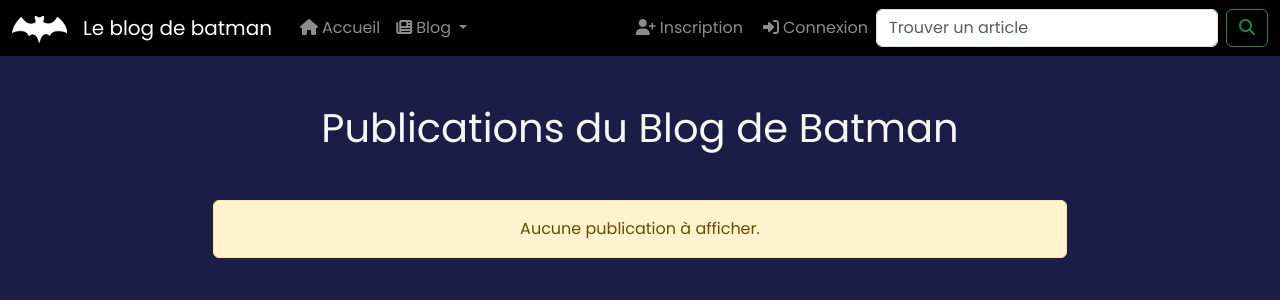
After one commit to Azianee/leblogdebatman_1, a Symfony app: template templates/blog/publication_list.html.twig in a window 1280 px wide. The commit adds this page. Shown: the top 300 px of the page. Run offline with Twig, Linux system fonts and the light colour scheme; the template is opened without the code that fills it, so the values that code supplies are empty; some libraries are stand-ins or nearby versions.

Commit message:
Ajout page liste des articles

```diff
--- a/templates/blog/new_publication.html.twig
+++ b/templates/blog/new_publication.html.twig
@@ -27,9 +27,9 @@
             {# Affichage du formulaire de création d'article #}
             {{ form(new_publication_form) }}
         </div>
+
     </div>
 
 
 
-
 {% endblock %}
--- /dev/null
+++ b/templates/blog/publication_list.html.twig
@@ -0,0 +1,77 @@
+{# Utilisation du squelette "base.html.twig #}
+{% extends "base.html.twig" %}
+
+{# Définition du titre de la page #}
+{% block title %} Liste des publications{% endblock %}
+
+{# Remplissage du body de la page #}
+
+{% block body %}
+
+    {# grille Bootstrap #}
+    <div class="container-fluid">
+
+        {# Titre H1 de la page #}
+        <div class="row">
+            <div class="col-12">
+                <h1 class="text-center my-5">Publications du Blog de Batman</h1>
+            </div>
+        </div>
+
+        {# Affichage des articles #}
+        <div class="row">
+
+            <div class="col-12 col-md-8 mx-auto">
+
+                <div class="row">
+
+                    <div class="col-12">
+
+                        {# Boucle pour parcourir tous les articles à afficher #}
+                        {% for article in articles %}
+
+                            <div class="card my-3 bg-black">
+
+                                <div class="card-header">
+
+                                    {# Titre de l'article, cliquable vers la page détaillée de l'article #}
+                                    <a class="text-decoration-none" href="####">
+                                        <i class="far fa-newspaper me-2"></i>{{ article.title }}
+                                    </a>
+                                </div>
+
+                                <div class="card-body text-light">
+
+                                    <div class="mb-2">
+
+                                        {# Affichage du contenu de l'article, tronqué à 100 mots, sans balises html, suivi de "..." et d'un lien "lire la suite" #}
+                                        {{ article.content|excerpt (100) }}
+                                        <a class="text-decoration-none" href="#####">Lire la suite</a>
+                                    </div>
+
+                                    {# Date et auteur de l'article #}
+                                    <footer class="blockquote-footer my-2">Publié le <strong>{{ article.publicationDate|date('d/m/y à H:i') }}</strong> par <strong>{{ article.author.pseudonym }}</strong></footer>
+
+
+                                </div>
+
+                            </div>
+
+                        {% else %}
+
+                            <div class="row">
+                                <div class="col-12 text-center alert alert-warning">Aucune publication à afficher.</div>
+                            </div>
+
+                        {% endfor %}
+
+                    </div>
+                </div>
+
+            </div>
+
+        </div>
+
+    </div>
+
+{% endblock %}
--- a/templates/partials/_main_navbar.html.twig
+++ b/templates/partials/_main_navbar.html.twig
@@ -37,7 +37,7 @@
                     <ul class="dropdown-menu" aria-labelledby="navbarDropdown">
 
                         {# Bouton de la page qui liste tous les articles #}
-                        <li><a class="dropdown-item" href="##################">Publications</a></li>
+                        <li><a class="dropdown-item" href="{{ path('blog_publication_list') }}">Publications</a></li>
 
                         {# Affichage des boutons réservés aux administrateurs #}
                         {% if is_granted('ROLE_ADMIN') %}
```
Also changed, not shown: src/Controller/BlogController.php (+36 -17 lines), src/Twig/Extension/AppExtension.php (added, +28 -0 lines), src/Twig/Runtime/AppExtensionRuntime.php (added, +25 -0 lines).
